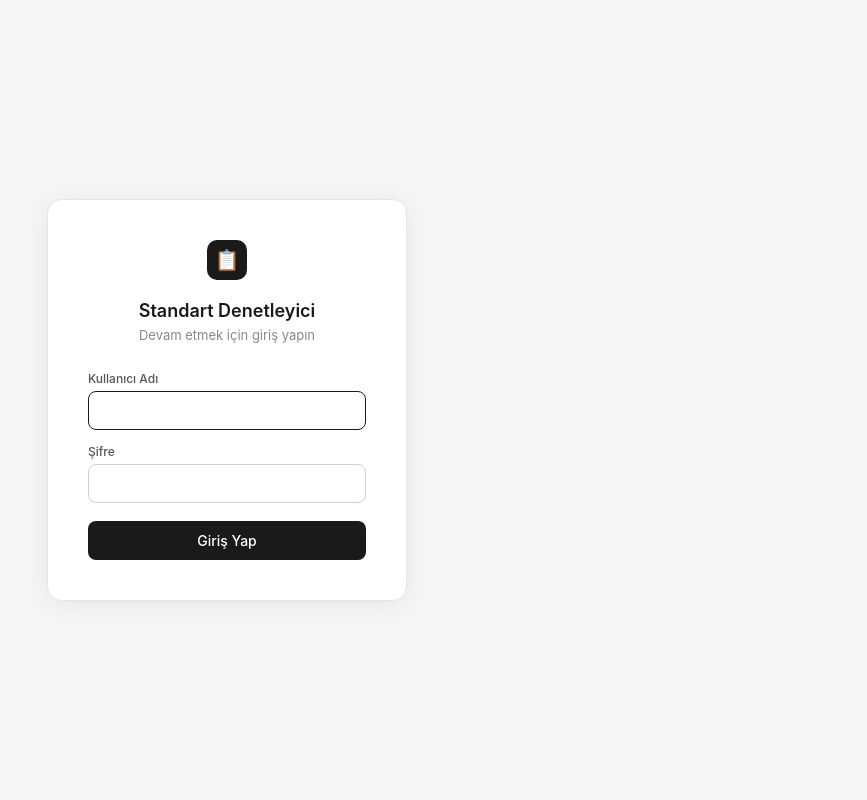
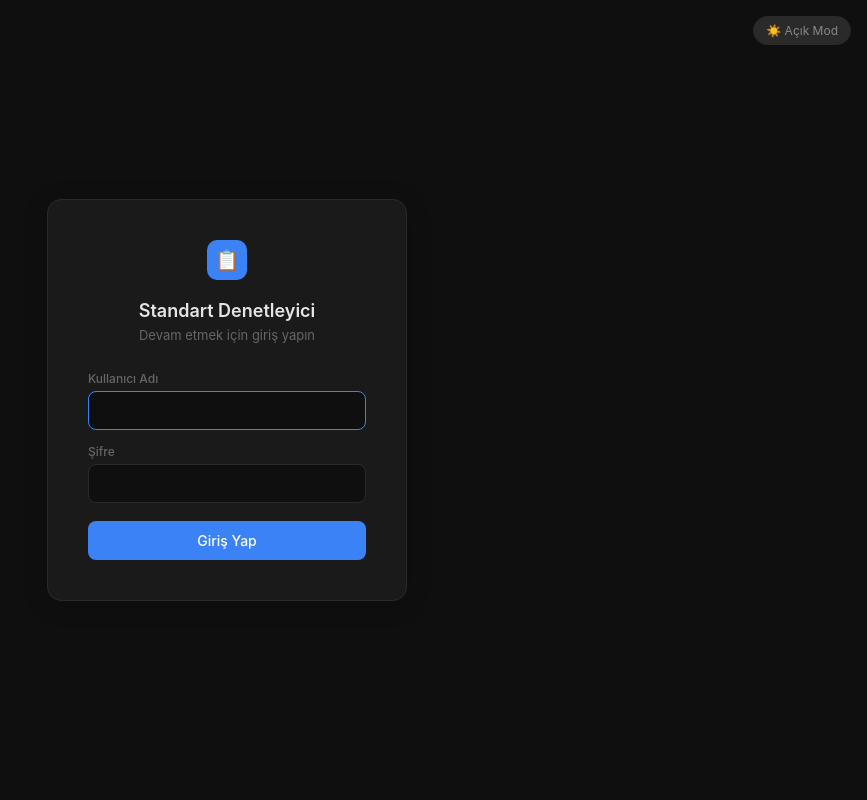
Before and after one commit to utkuaynaci/standart-kontrol, a Flask app: page /login in a window 1280 px wide. Shown: the whole page, without its empty margins (413-1280 px from the left). Run offline with Flask 3, Linux system fonts and the light colour scheme.

Commit message:
Implement dark and light theme toggle in login page

```diff
--- a/templates/login.html
+++ b/templates/login.html
@@ -1,25 +1,61 @@
 <!DOCTYPE html>
-<html lang="tr">
+<html lang="tr" data-theme="dark">
 <head>
 <meta charset="UTF-8">
 <meta name="viewport" content="width=device-width, initial-scale=1.0">
 <title>Giriş — Standart Denetleyici</title>
 <style>
-  * { box-sizing: border-box; margin: 0; padding: 0; }
-  body { font-family: -apple-system, BlinkMacSystemFont, 'Segoe UI', sans-serif; background: #f5f5f3; min-height: 100vh; display: flex; align-items: center; justify-content: center; }
-  .card { background: #fff; border-radius: 14px; border: 1px solid #e5e5e3; padding: 40px; width: 360px; box-shadow: 0 4px 24px rgba(0,0,0,0.06); }
-  .logo { width: 40px; height: 40px; background: #1a1a18; border-radius: 10px; display: flex; align-items: center; justify-content: center; font-size: 20px; margin: 0 auto 20px; }
-  h1 { font-size: 18px; font-weight: 600; text-align: center; margin-bottom: 6px; color: #1a1a18; }
-  p { font-size: 13px; color: #888; text-align: center; margin-bottom: 28px; }
-  label { display: block; font-size: 12px; font-weight: 500; color: #555; margin-bottom: 5px; }
-  input { width: 100%; padding: 10px 12px; border: 1px solid #d1d1cf; border-radius: 8px; font-size: 14px; font-family: inherit; color: #1a1a18; margin-bottom: 14px; transition: border 0.15s; }
-  input:focus { outline: none; border-color: #1a1a18; }
-  button { width: 100%; padding: 11px; background: #1a1a18; color: #fff; border: none; border-radius: 8px; font-size: 14px; font-family: inherit; cursor: pointer; font-weight: 500; margin-top: 4px; transition: background 0.15s; }
-  button:hover { background: #333; }
-  .error { background: #fef2f2; border: 1px solid #fca5a5; color: #dc2626; padding: 10px 12px; border-radius: 8px; font-size: 13px; margin-bottom: 16px; text-align: center; }
+  :root[data-theme="dark"] {
+    --bg: #0f0f0f;
+    --card-bg: #1a1a1a;
+    --border: #2a2a2a;
+    --text: #e5e5e3;
+    --text-muted: #666;
+    --input-bg: #0f0f0f;
+    --input-border: #2a2a2a;
+    --btn-bg: #3b82f6;
+    --error-bg: #1f0f0f;
+    --error-border: #3f1f1f;
+    --error-text: #ef4444;
+    --toggle-bg: #2a2a2a;
+    --toggle-text: #888;
+  }
+  :root[data-theme="light"] {
+    --bg: #f5f5f3;
+    --card-bg: #fff;
+    --border: #e5e5e3;
+    --text: #1a1a18;
+    --text-muted: #888;
+    --input-bg: #fff;
+    --input-border: #d1d1cf;
+    --btn-bg: #1a1a18;
+    --error-bg: #fef2f2;
+    --error-border: #fca5a5;
+    --error-text: #dc2626;
+    --toggle-bg: #f0f0ee;
+    --toggle-text: #666;
+  }
+  * { box-sizing: border-box; margin: 0; padding: 0; transition: background 0.2s, color 0.2s, border-color 0.2s; }
+  body { font-family: -apple-system, BlinkMacSystemFont, 'Segoe UI', sans-serif; background: var(--bg); min-height: 100vh; display: flex; align-items: center; justify-content: center; }
+  .theme-toggle { position: fixed; top: 16px; right: 16px; }
+  .theme-btn { padding: 6px 12px; border-radius: 20px; border: 1px solid var(--border); background: var(--toggle-bg); color: var(--toggle-text); font-size: 12px; cursor: pointer; font-family: inherit; }
+  .theme-btn:hover { color: var(--text); }
+  .card { background: var(--card-bg); border-radius: 14px; border: 1px solid var(--border); padding: 40px; width: 360px; box-shadow: 0 4px 24px rgba(0,0,0,0.2); }
+  .logo { width: 40px; height: 40px; background: #3b82f6; border-radius: 10px; display: flex; align-items: center; justify-content: center; font-size: 20px; margin: 0 auto 20px; }
+  h1 { font-size: 18px; font-weight: 600; text-align: center; margin-bottom: 6px; color: var(--text); }
+  p { font-size: 13px; color: var(--text-muted); text-align: center; margin-bottom: 28px; }
+  label { display: block; font-size: 12px; font-weight: 500; color: var(--text-muted); margin-bottom: 5px; }
+  input { width: 100%; padding: 10px 12px; border: 1px solid var(--input-border); border-radius: 8px; font-size: 14px; font-family: inherit; color: var(--text); background: var(--input-bg); margin-bottom: 14px; }
+  input:focus { outline: none; border-color: #3b82f6; }
+  button[type=submit] { width: 100%; padding: 11px; background: var(--btn-bg); color: #fff; border: none; border-radius: 8px; font-size: 14px; font-family: inherit; cursor: pointer; font-weight: 500; margin-top: 4px; }
+  button[type=submit]:hover { opacity: 0.9; }
+  .error { background: var(--error-bg); border: 1px solid var(--error-border); color: var(--error-text); padding: 10px 12px; border-radius: 8px; font-size: 13px; margin-bottom: 16px; text-align: center; }
 </style>
 </head>
 <body>
+<div class="theme-toggle">
+  <button class="theme-btn" onclick="toggleTheme()" id="themeBtn">☀️ Açık Mod</button>
+</div>
 <div class="card">
   <div class="logo">📋</div>
   <h1>Standart Denetleyici</h1>
@@ -35,5 +71,18 @@
     <button type="submit">Giriş Yap</button>
   </form>
 </div>
+<script>
+  const saved = localStorage.getItem('theme') || 'dark';
+  setTheme(saved);
+  function setTheme(t) {
+    document.documentElement.setAttribute('data-theme', t);
+    localStorage.setItem('theme', t);
+    document.getElementById('themeBtn').textContent = t === 'dark' ? '☀️ Açık Mod' : '🌙 Koyu Mod';
+  }
+  function toggleTheme() {
+    const current = document.documentElement.getAttribute('data-theme');
+    setTheme(current === 'dark' ? 'light' : 'dark');
+  }
+</script>
 </body>
 </html>
```
